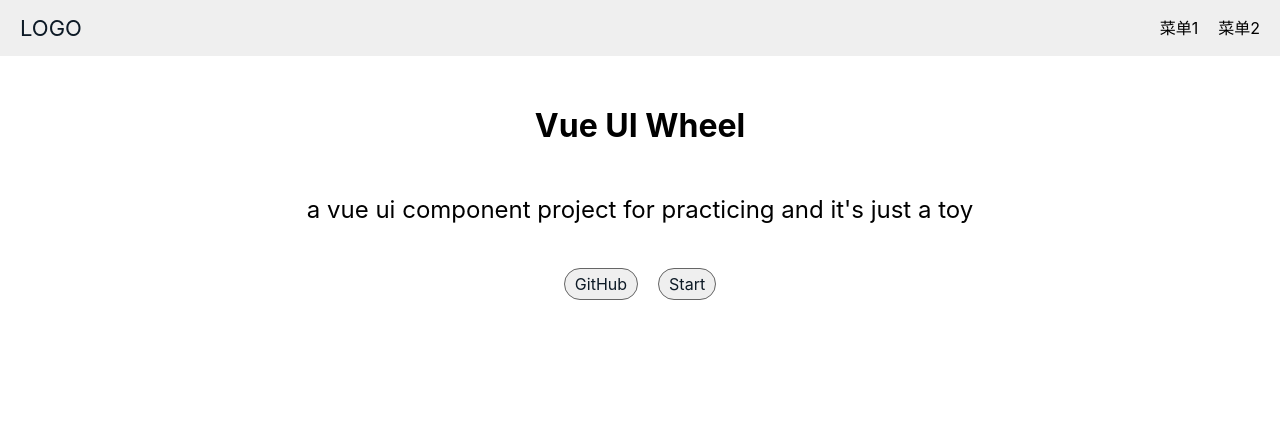
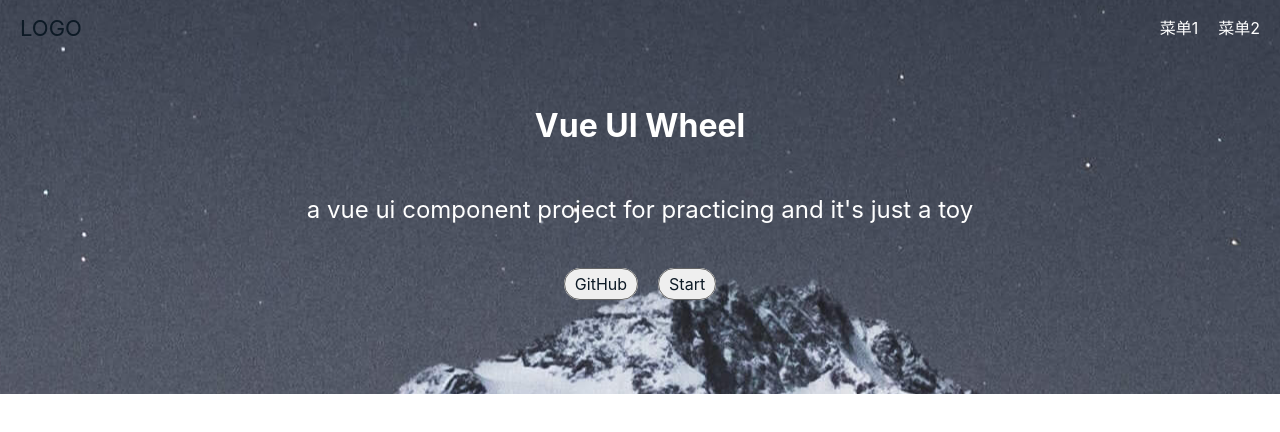
Before and after one commit to mrlmx/vue-ui-wheel, a Vue app: page /#/ in a window 1280 px wide. Shown: the top 432 px of the page. Built offline with nearby package versions, Linux system fonts and the light colour scheme.

Commit message:
update website

```diff
--- a/src/components/Topnav.vue
+++ b/src/components/Topnav.vue
@@ -32,7 +32,8 @@ export default {
     justify-content: space-between;
     width: 100%;
     padding: 15px 20px;
-    background: #efefef;
+    // background: #efefef;
+    color: #FFF;
 
     .logo {
         font-size: 22px;
--- a/src/views/Home.vue
+++ b/src/views/Home.vue
@@ -1,5 +1,5 @@
 <template>
-<div>
+<div class="home">
     <Topnav />
     <div class="banner">
         <h1>Vue UI Wheel</h1>
@@ -22,9 +22,14 @@ export default {
 </script>
 
 <style lang="scss" scoped>
+.home{
+    background: no-repeat center url("../assets/bg.jpg");
+    height: 100%;
+}
 .banner {
     text-align: center;
     padding: 50px 0;
+    color: #FFF;
 
     >h1 {
         margin-bottom: 50px;
```
Also changed, not shown: src/assets/bg.jpg (added), 1 other file (tests, documents, lock files or other folders).
